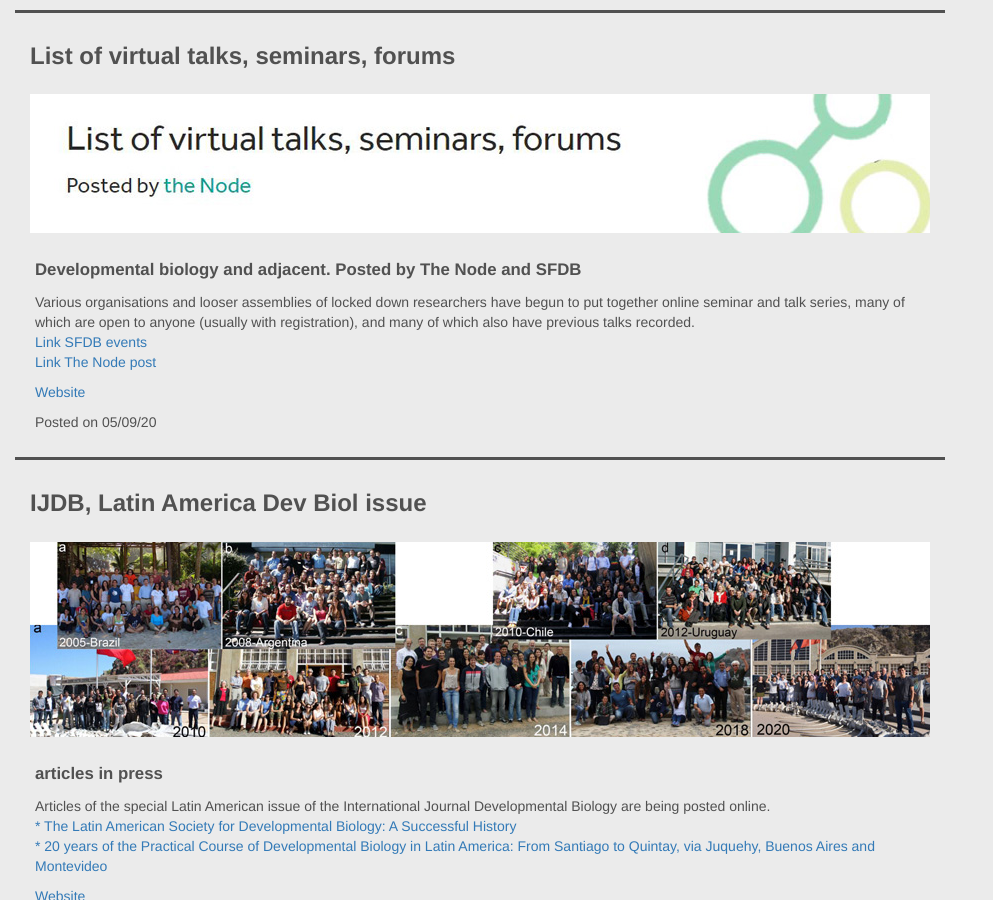
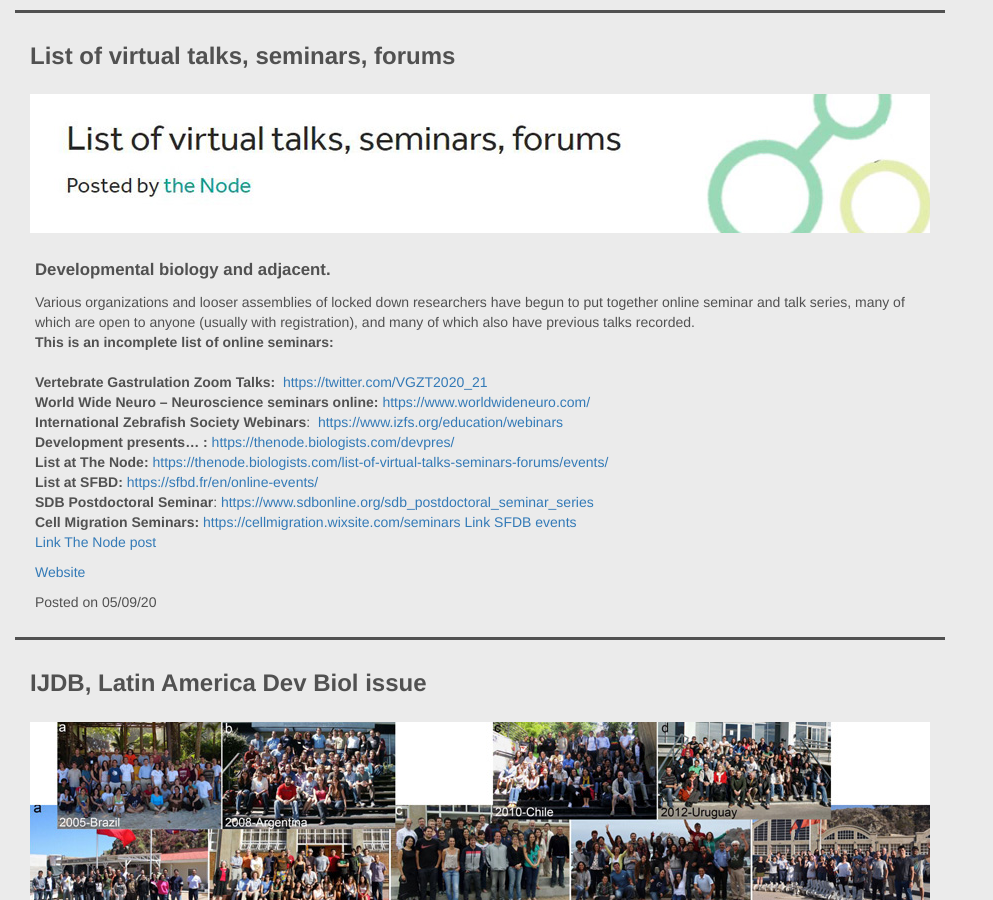
Before and after one commit to lasdb/lasdb.github.io, a Jekyll site: the page built from _posts/2000-01-01-news.markdown, in a window 1280 px wide and 900 px high, scrolled down 1899 px. Shown: the whole window, without its empty margins (0-993 px from the left). Built offline with Jekyll 4.4.1, drawn with Linux system fonts in a browser that asks for light colours; nearby versions of some CDN libraries.

Commit message:
Update 2000-01-01-news.markdown

```diff
--- a/_posts/2000-01-01-news.markdown
+++ b/_posts/2000-01-01-news.markdown
@@ -29,8 +29,18 @@ Alvaro Glavic, Miguel Allende, Verónica Palma, friends and colleagues'
 
   - title: 'List of virtual talks, seminars, forums'
     date: '05/09/20'
-    subtitle: 'Developmental biology and adjacent. Posted by The Node and SFDB'
-    body: 'Various organisations and looser assemblies of locked down researchers have begun to put together online seminar and talk series, many of which are open to anyone (usually with registration), and many of which also have previous talks recorded. <br>
+    subtitle: 'Developmental biology and adjacent.'
+    body: 'Various organizations and looser assemblies of locked down researchers have begun to put together online seminar and talk series, many of which are open to anyone (usually with registration), and many of which also have previous talks recorded. <br>
+    <strong>This is an incomplete list of online seminars:</strong><br><br>
+<strong>Vertebrate Gastrulation Zoom Talks:&nbsp;</strong>&nbsp;<a href="https://twitter.com/VGZT2020_21" target="_blank">https://twitter.com/VGZT2020_21</a><br>
+<strong>World Wide Neuro &ndash; Neuroscience seminars online:</strong>&nbsp;<a href="https://www.worldwideneuro.com/" target="_blank">https://www.worldwideneuro.com/</a><br>
+<strong>International Zebrafish Society Webinars</strong>: &nbsp;<a href="https://www.izfs.org/education/webinars" target="_blank">https://www.izfs.org/education/webinars</a><br>
+<strong>Development presents&hellip; :&nbsp;</strong><a href="https://thenode.biologists.com/devpres/" target="_blank">https://thenode.biologists.com/devpres/</a><br>
+<strong>List at The Node:&nbsp;</strong><a href="https://thenode.biologists.com/list-of-virtual-talks-seminars-forums/events/">https://thenode.biologists.com/list-of-virtual-talks-seminars-forums/events/</a><br>
+<strong>List at SFBD:</strong>&nbsp;<a href="https://sfbd.fr/en/online-events/" target="_blank">https://sfbd.fr/en/online-events/</a><br>
+<strong>SDB&nbsp;Postdoctoral Seminar</strong>:&nbsp;<a href="https://www.sdbonline.org/sdb_postdoctoral_seminar_series" target="_blank">https://www.sdbonline.org/sdb_postdoctoral_seminar_series</a><br>
+<strong>Cell Migration Seminars:</strong>&nbsp;<a href="https://cellmigration.wixsite.com/seminars" target="_blank">https://cellmigration.wixsite.com/seminars</a>
+
     <a href="https://sfbd.fr/en/online-events/" target="_blank">Link SFDB events</a> <br>
     <a href="https://thenode.biologists.com/list-of-virtual-talks-seminars-forums/events/" target="_blank">Link The Node post</a>'
     imageSm: '../img/news/onlinetalks-sm.jpg'
```
